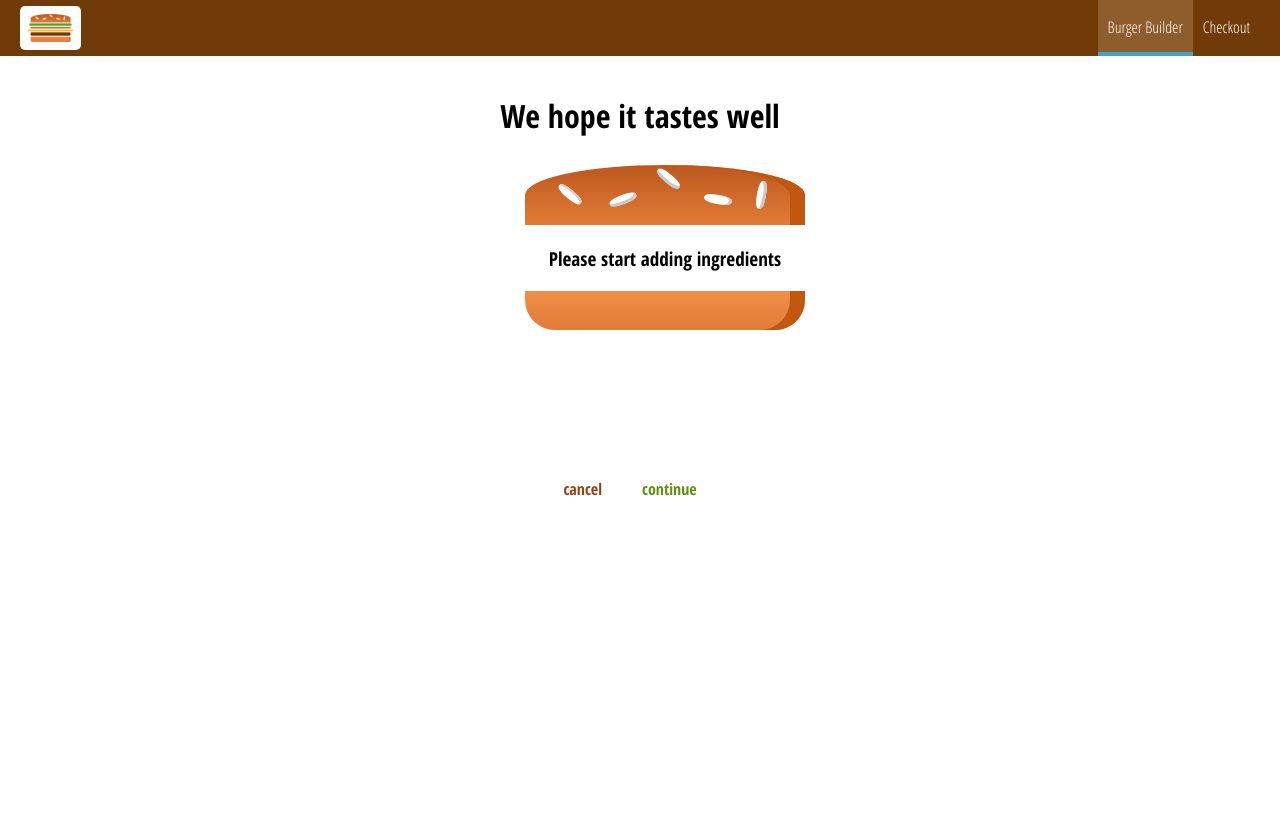
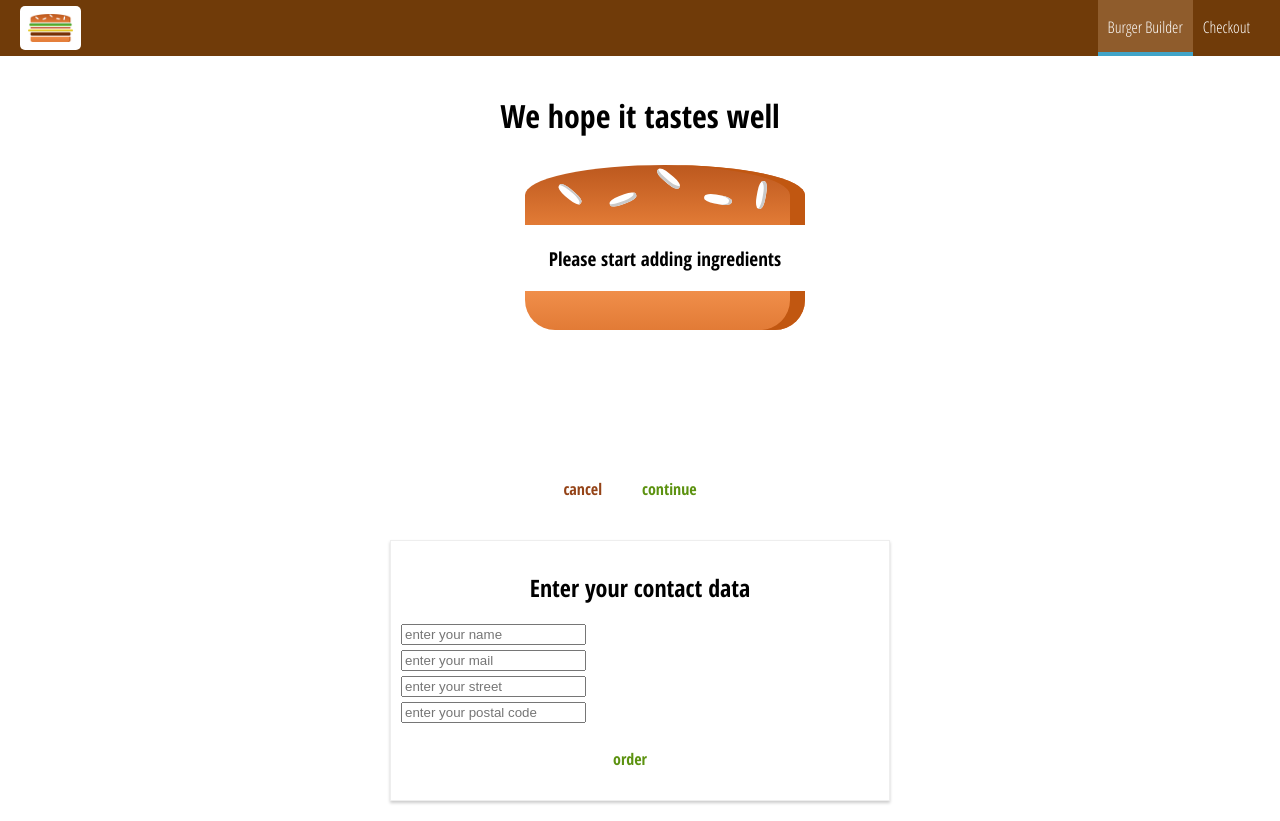
Before and after one commit to julia-dizhak/burger-builder, a React app in the folder app/: page /checkout in a window 1280 px wide. Both pictures are taken after a click on the button "continue". Before the commit the page ends 800 px from the top, so only its background shows below. Built offline with nearby package versions, Linux system fonts and the light colour scheme.

Commit message:
navigating to the contact data form

```diff
--- /dev/null
+++ b/app/src/common/checkout/ContactData/contact-data.css
@@ -0,0 +1,20 @@
+.contactData {
+    margin: 20px auto;
+    width: 80%;
+    text-align: center;
+    box-shadow: 0 2px 3px #ccc;
+    border: 1px solid #eee;
+    padding: 10px;
+    box-sizing: border-box;
+}
+
+.customInput {
+    display: block;
+    margin: 0 0 5px 0;
+}
+
+@media (min-width: 600px) {
+    .contactData {
+        width: 500px;
+    }
+}
--- /dev/null
+++ b/app/src/common/checkout/ContactData/index.js
@@ -0,0 +1,30 @@
+import React, { Component } from 'react';
+import Button from './../../../shared/ui/Button';
+
+import classes from './contact-data.css';
+
+export default class ContactData extends Component {
+    state = {
+        name : '',
+        email: '',
+        address: {
+            street: '',
+            postalCode: ''
+        }
+    }
+
+    render() {
+        return (
+            <div className={classes.contactData}>
+                <h2>Enter your contact data</h2>
+                <form>
+                    <input type='text' name='name' className={classes.customInput} placeholder='enter your name' />
+                    <input type='email' name='email' className={classes.customInput} placeholder='enter your mail' />
+                    <input type='text' name='street' className={classes.customInput} placeholder='enter your street' />
+                    <input type='number' name='postal' className={classes.customInput} placeholder='enter your postal code' />
+                    <Button btnType='success'>order</Button>
+                </form>
+            </div>
+        )
+    }
+}
--- a/app/src/common/checkout/index.js
+++ b/app/src/common/checkout/index.js
@@ -1,4 +1,7 @@
 import React, { Component } from 'react'
+import { Route } from 'react-router-dom'
+
+import ContactData from './ContactData';
 import CheckoutSummary from '../order/checkout-summary/index.js';
 
 export default class Checkout extends Component {
@@ -23,7 +26,6 @@ export default class Checkout extends Component {
       });
     }
 
-
     checkoutCancelledHandler = () => {
         this.props.history.goBack();
     }
@@ -40,6 +42,8 @@ export default class Checkout extends Component {
                     checkoutCancelled={this.checkoutCancelledHandler}
                     checkoutContinued={this.checkoutContinueHandler}
                 />
+                <Route path={this.props.match.path + '/contact-data'} component={ContactData}/>
+
             </div>
         )
     }
--- a/app/src/common/order/checkout-summary/index.js
+++ b/app/src/common/order/checkout-summary/index.js
@@ -1,7 +1,7 @@
 import React from 'react';
 
 import Burger from '../../../components/Burger/index.js';
-import Button from '../../../components/UI/Button';
+import Button from '../../../shared/ui/Button';
 
 import classes from '../checkout-summary/checkout-summary.css';
 
@@ -15,10 +15,10 @@ export default function CheckoutSummary(props) {
             </div>
 
             <Button
-                btnType="Danger"
+                btnType="danger"
                 clicked={props.checkoutCancelled}>cancel</Button>
             <Button
-                btnType="Success"
+                btnType="success"
                 clicked={props.checkoutContinued}>continue</Button>
         </div>
     )
--- a/app/src/components/Burger/OrderSummary/index.js
+++ b/app/src/components/Burger/OrderSummary/index.js
@@ -1,8 +1,7 @@
 import React from 'react';
 
 import Aux from '../../../hoc/Aux/';
-import Button from '../../UI/Button';
-
+import Button from './../../../shared/ui/Button';
 
 const orderSummary = (props) => {
     // will be accessible if turn to class component
@@ -33,11 +32,11 @@ const orderSummary = (props) => {
            <p><strong>Total price: {props.price.toFixed(2)}</strong></p>
 
            <Button
-               btnType="Danger"
+               btnType="danger"
                clicked={props.purchaseCancelled}
                className>Cancel</Button>
            <Button
-               btnType="Success"
+               btnType="success"
                clicked={props.purchaseContinued}
                className>Continue</Button>
        </Aux>
--- a/app/src/components/UI/Button/index.js
+++ /dev/null
@@ -1,13 +0,0 @@
-import React from 'react';
-
-import classes from './Button.css';
-
-const button = (props) => (
-    <button
-        className={[classes.Button, classes[props.btnType]].join(' ')}
-        onClick={props.clicked}>
-        {props.children}
-    </button>
-);
-
-export default button;
--- a/app/src/components/UI/Button/Button.css
+++ b/app/src/shared/ui/Button/button.css
@@ -1,4 +1,4 @@
-.Button {
+.button {
     background-color: transparent;
     border: none;
     color: white;
@@ -10,15 +10,15 @@
     font-weight: bold;
 }
 
-.Button:first-of-type {
+.button:first-of-type {
     margin-left: 0;
     padding-left: 0;
 }
 
-.Success {
+.success {
     color: #5C9210;
 }
 
-.Danger {
+.danger {
     color: #944317;
 }
--- /dev/null
+++ b/app/src/shared/ui/Button/index.js
@@ -0,0 +1,15 @@
+import React from 'react';
+
+import classes from './button.css';
+
+export function button (props) {
+    return (
+        <button
+            className={[classes.button, classes[props.btnType]].join(' ')}
+            onClick={props.clicked}>
+            {props.children}
+        </button>
+    )
+}
+
+export default button;
```
